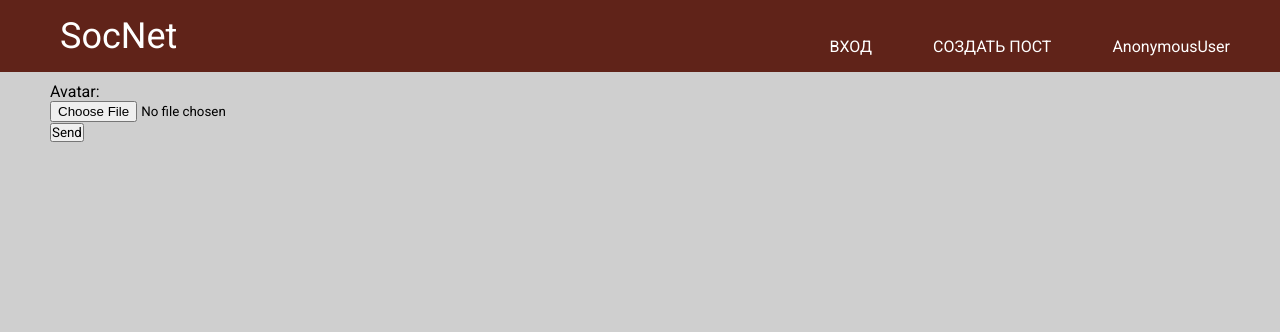
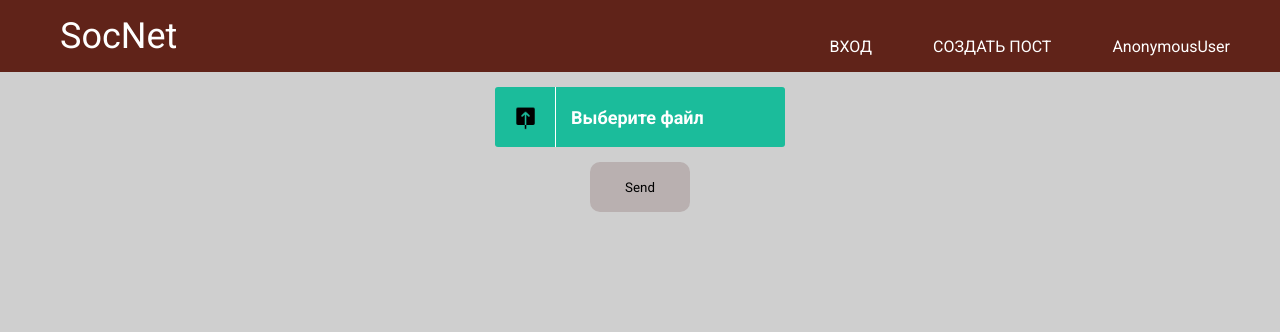
Before and after one commit to TahmazovAziz/secnet, a Django app: page /profile/create/ in a window 1280 px wide. Shown: the top 332 px of the page. Run offline with Django 5.2, Linux system fonts and the light colour scheme; some libraries are stand-ins or nearby versions.

Commit message:
edit profile

```diff
--- a/user_profile/static/css/profile.css
+++ b/user_profile/static/css/profile.css
@@ -10,13 +10,94 @@
 	width: 100px;
 	height: 100px;
 }
-.username>p{
+.username{
 	margin-left: 20px;
 	font-family: Roboto;
 	font-size: 36px;
 	font-weight: 400;
 	line-height: 42px;
 }
+a{
+	color: #000;
+}
 .profile_photo{
     border-radius: 100px;
 }
+
+.input__wrapper {
+	width: 100%;
+	position: relative;
+	margin: 15px 0;
+	text-align: center;
+  }
+
+  #input__file {
+	opacity: 0;
+	visibility: hidden;
+	position: absolute;
+  }
+
+  .input__file-icon-wrapper {
+	height: 60px;
+	width: 60px;
+	margin-right: 15px;
+	display: -webkit-box;
+	display: -ms-flexbox;
+	display: flex;
+	-webkit-box-align: center;
+		-ms-flex-align: center;
+			align-items: center;
+	-webkit-box-pack: center;
+		-ms-flex-pack: center;
+			justify-content: center;
+	border-right: 1px solid #fff;
+  }
+
+  .input__file-button-text {
+	line-height: 1;
+	margin-top: 1px;
+  }
+
+  .input__file-button {
+	width: 100%;
+	max-width: 290px;
+	height: 60px;
+	background: #1bbc9b;
+	color: #fff;
+	font-size: 1.125rem;
+	font-weight: 700;
+	display: -webkit-box;
+	display: -ms-flexbox;
+	display: flex;
+	-webkit-box-align: center;
+		-ms-flex-align: center;
+			align-items: center;
+	-webkit-box-pack: start;
+		-ms-flex-pack: start;
+			justify-content: flex-start;
+	border-radius: 3px;
+	cursor: pointer;
+	margin: 0 auto;
+  }
+  .submit_btn{
+	width: 100px;
+	height: 50px;
+	background: #b9b0b0;
+	border: none;
+	border-radius: 10px;
+	margin: 0 auto;
+	transition: 1s;
+  }
+  .submit_btn:hover{
+	-webkit-box-shadow: -10px 0px 13px -7px #000000, 10px 0px 13px -7px #000000, 5px 5px 12px 24px rgba(0,0,0,0.18);
+	box-shadow: -10px 0px 13px -7px #000000, 10px 0px 13px -7px #000000, 5px 5px 12px 24px rgba(0,0,0,0.18);
+	transition: 1s;
+	background:#000;
+	color: #fff;
+	cursor: pointer;
+  }
+  form{
+	display: flex;
+	flex-direction: column;
+	align-items: center;
+  }
--- a/user_profile/templates/change_avatar.html
+++ b/user_profile/templates/change_avatar.html
@@ -1,9 +1,17 @@
 {% extends "main/base.html" %}
 {% block content %}
-
+{% load widget_tweaks %}
+{% load static %}
+<link rel="stylesheet" href="{% static "css/profile.css" %}">
 <form method="post" enctype="multipart/form-data">
-    {{form}}
-    {%csrf_token%}
-    <button type="submit">Send</button>
+    <div class="input__wrapper">
+        {%render_field form.avatar id="input__file"|add_class:"input input__file"%}
+        <label for="input__file" class="input__file-button">
+           <span class="input__file-icon-wrapper"><img class="input__file-icon" src="{%static 'img/icons-upload.png'%}" alt="Выбрать файл" width="25"></span>
+           <span class="input__file-button-text">Выберите файл</span>
+        </label>
+     </div>
+     {%csrf_token%}
+     <button type="submit" class="submit_btn">Send</button>
 </form>
 {% endblock  %}
--- a/user_profile/views.py
+++ b/user_profile/views.py
@@ -3,11 +3,18 @@ from user_profile.models import User_profile
 from user_profile.forms import User_profileForm
 from django.views.generic.edit import UpdateView
 from post.models import Post
+from users.models import Users
 
 def profile_view(request):
-    user_data = User_profile.objects.all()
+    user_avatar = User_profile.objects.all()
     user_post = Post.objects.filter(userid=request.user)
-    return render(request,'profile.html',{'user_data':user_data,'user_post':user_post})
+    user_name = Users.objects.filter(username=request.user)
+    context = {
+        "user_avatar":user_avatar,
+        "user_post":user_post,
+        "user_name":user_name
+    }
+    return render(request,'profile.html',context)
 
 def create_avatar(request):
 
--- a/users/models.py
+++ b/users/models.py
@@ -3,3 +3,6 @@ from django.contrib.auth.models import AbstractUser
 
 class Users(AbstractUser):
     pass
+
+    def get_absolute_url(self):
+        return f'/'
--- a/users/urls.py
+++ b/users/urls.py
@@ -1,8 +1,9 @@
 from django.contrib import admin
 from django.urls import path , include
-from users.views import LogoutView
+from users.views import LogoutView , UpdateUserName
 
 urlpatterns = [
     path('users', include('django.contrib.auth.urls')),
-    path('logout/' , LogoutView.as_view(), name="logout")
+    path('logout/' , LogoutView.as_view(), name="logout"),
+    path('update_username/<int:pk>/', UpdateUserName.as_view(), name='update_username')
 ]
```
Also changed, not shown: user_profile/templates/profile.html (+4 -3 lines), users/forms.py (added, +7 -0 lines), users/templates/change_name.html (added, +15 -0 lines), users/views.py (+7 -1 lines), db.sqlite3, user_profile/static/img/icons-upload.png (added).
